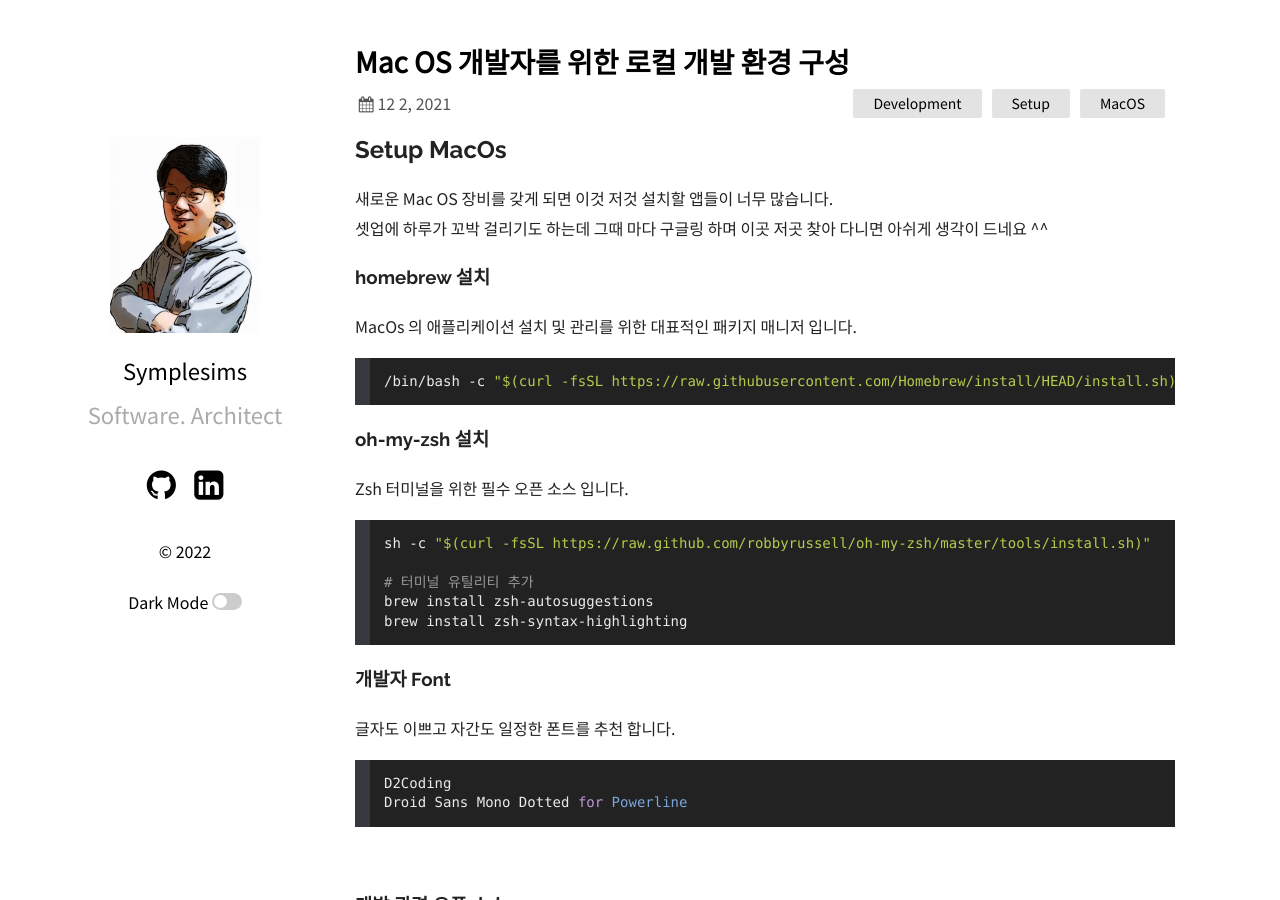
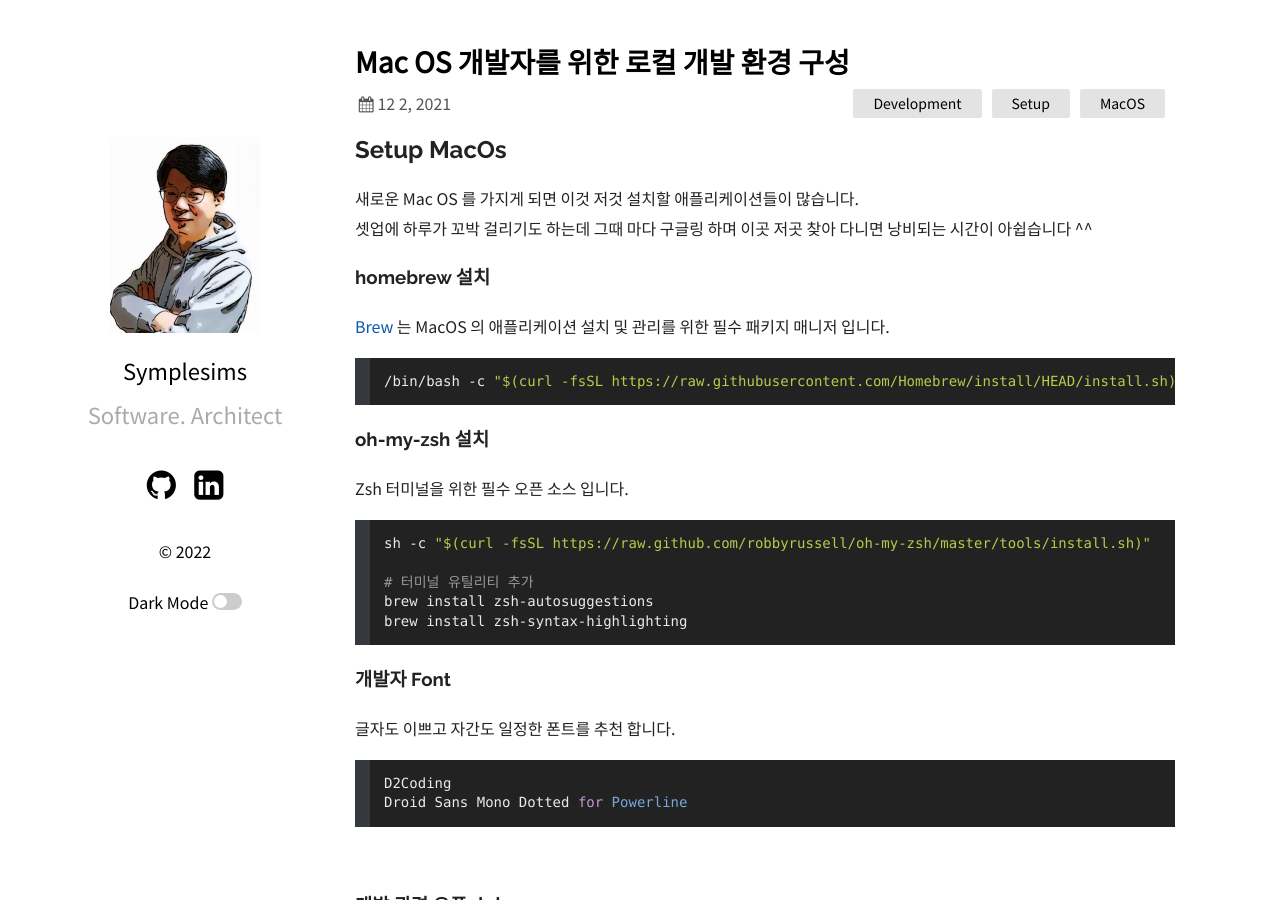
Before and after one commit to symplesims/symplesims.github.io, a Jekyll site: the page built from _posts/2021-12-02-setup-development-environment-on-macos.md, in a window 1280 px wide and 900 px high. Built offline with Jekyll 4.4.1, drawn with Linux system fonts in a browser that asks for light colours; nearby versions of some CDN libraries; some of the changed text lies outside the part shown.

Commit message:
Mac OS 개발자를 위한 로컬 개발 환경 구성 컨텐츠 보완

````diff
--- a/_posts/2021-12-02-setup-development-environment-on-macos.md
+++ b/_posts/2021-12-02-setup-development-environment-on-macos.md
@@ -9,11 +9,11 @@ categories:
 ---
 
 ## Setup MacOs
-새로운 Mac OS 장비를 갖게 되면 이것 저것 설치할 앱들이 너무 많습니다.
-셋업에 하루가 꼬박 걸리기도 하는데 그때 마다 구글링 하며 이곳 저곳 찾아 다니면 아쉬게 생각이 드네요 ^^
+새로운 Mac OS 를 가지게 되면 이것 저것 설치할 애플리케이션들이 많습니다.
+셋업에 하루가 꼬박 걸리기도 하는데 그때 마다 구글링 하며 이곳 저곳 찾아 다니면 낭비되는 시간이 아쉽습니다 ^^
 
 ### homebrew 설치
-MacOs 의 애플리케이션 설치 및 관리를 위한 대표적인 패키지 매니저 입니다.
+[Brew](https://brew.sh/index_ko) 는 MacOS 의 애플리케이션 설치 및 관리를 위한 필수 패키지 매니저 입니다.
 ```
 /bin/bash -c "$(curl -fsSL https://raw.githubusercontent.com/Homebrew/install/HEAD/install.sh)"
 ```
````
Also changed, not shown: other parts of _posts/2021-12-02-setup-development-environment-on-macos.md (+1 -1 lines).
